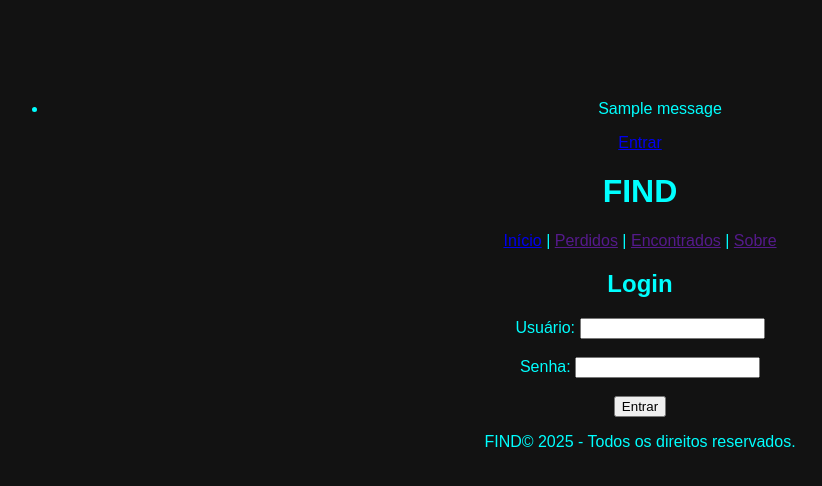
After one commit to gabrlkstro/projeto_find, a Django app: page /login/ in a window 1280 px wide. The commit adds this page. Shown: the top 486 px of the page, without its empty margins (0-822 px from the left). Run offline with Django 5.2, Linux system fonts and the light colour scheme; tables that the repository leaves empty hold one stand-in row (values such as "Sample post"); one stand-in notice (Sample message) is shown.

Commit message:
login e registro

```diff
--- /dev/null
+++ b/mainpage/templates/mainpage/login.html
@@ -0,0 +1,18 @@
+{% extends 'base.html' %}
+
+{% block title %}Login{% endblock %}
+
+{% block content %}
+<h2>Login</h2>
+
+<form action="" method="post">
+    {%  csrf_token %}
+    <label for="username">Usuário:</label>
+    <input type="text" name="username" id="username" required><br><br>
+
+    <label for="password">Senha:</label>
+    <input type="password" name="password" id="password" required><br><br>
+
+    <button type="submit">Entrar</button>
+</form>
+{% endblock %}
--- a/mainpage/urls.py
+++ b/mainpage/urls.py
@@ -3,4 +3,8 @@ from . import views
 
 urlpatterns = [
     path('', views.home, name='home'),
+    path('login/', views.login_view, name='login'),
+    path('logout/', views.logout_view, name='logout'),
+    path('register/', views.register_view, name='register'),
+    path('menu/', views.menu_view, name='menu'),
 ]
--- a/mainpage/views.py
+++ b/mainpage/views.py
@@ -1,4 +1,53 @@
-from django.shortcuts import render
+from django.contrib.auth.models import User
+from django.shortcuts import render, redirect
+from django.contrib.auth import authenticate, login, logout
+from django.contrib import messages
+from django.contrib.auth.decorators import login_required
 
 def home(request):
     return render(request, 'mainpage/index.html')
+
+def login_view(request):
+    if request.method == 'POST':
+        username = request.POST['username']
+        password = request.POST['password']
+
+        user = authenticate(request, username=username, password=password)
+        if user is not None:
+            login(request, user)
+            messages.success(request, f'Bem-vindo, {user.username}!')
+            return redirect('menu')
+        else:
+            messages.error(request, 'Usuário ou senha incorretos.')
+
+    return render(request, 'mainpage/login.html')
+
+def logout_view(request):
+    logout(request)
+    messages.info(request, 'Você saiu da conta.')
+    return redirect('login')
+
+def register_view(request):
+    if request.method == 'POST':
+        username = request.POST['username']
+        email = request.POST['email']
+        password = request.POST['password']
+        confirm_password = request.POST['confirm_password']
+
+        if password != confirm_password:
+            messages.error(request, 'As senhas não coincidem.')
+            return redirect('register')
+
+        if User.objects.filter(username=username).exists():
+            messages.error(request, 'Nome de usuário já existe.')
+            return redirect('register')
+
+        user = User.objects.create_user(username=username, email=email, password=password)
+        messages.success(request, 'Conta criada com sucesso! Faça login.')
+
+        return redirect('login')
+    return render(request, 'mainpage/register.html')
+
+@login_required(login_url='login')
+def menu_view(request):
+    return render(request, 'mainpage/menu.html')
--- a/templates/base.html
+++ b/templates/base.html
@@ -7,11 +7,29 @@
     <link rel="stylesheet" href="{% static 'mainpage/css/style.css' %}">
 </head>
 <body>
+
+{% if messages %}
+    <ul class="messages">
+        {% for message in messages %}
+        <li>{{ message }}</li>
+        {% endfor %}
+    </ul>
+{% endif %}
+
+{% if user.is_authenticated %}
+    <p>Foto usuáro {{ user.username }} | <a href="{% url 'logout' %}">Sair</a></p>
+{% else %}
+    <a href="{% url 'login' %}">Entrar</a>
+{% endif %}
+
+
     <header>
-        <h1>Meu Site</h1>
+        <h1>FIND</h1>
         <nav>
             <a href="/">Início</a> |
-            <a href="/sobre/">Sobre</a>
+            <a href="">Perdidos</a> |
+            <a href="">Encontrados</a> |
+            <a href="">Sobre</a>
         </nav>
     </header>
 
```
Also changed, not shown: mainpage/templates/mainpage/index.html (+9 -2 lines), mainpage/templates/mainpage/menu.html (added, +24 -0 lines), mainpage/templates/mainpage/register.html (added, +21 -0 lines).
